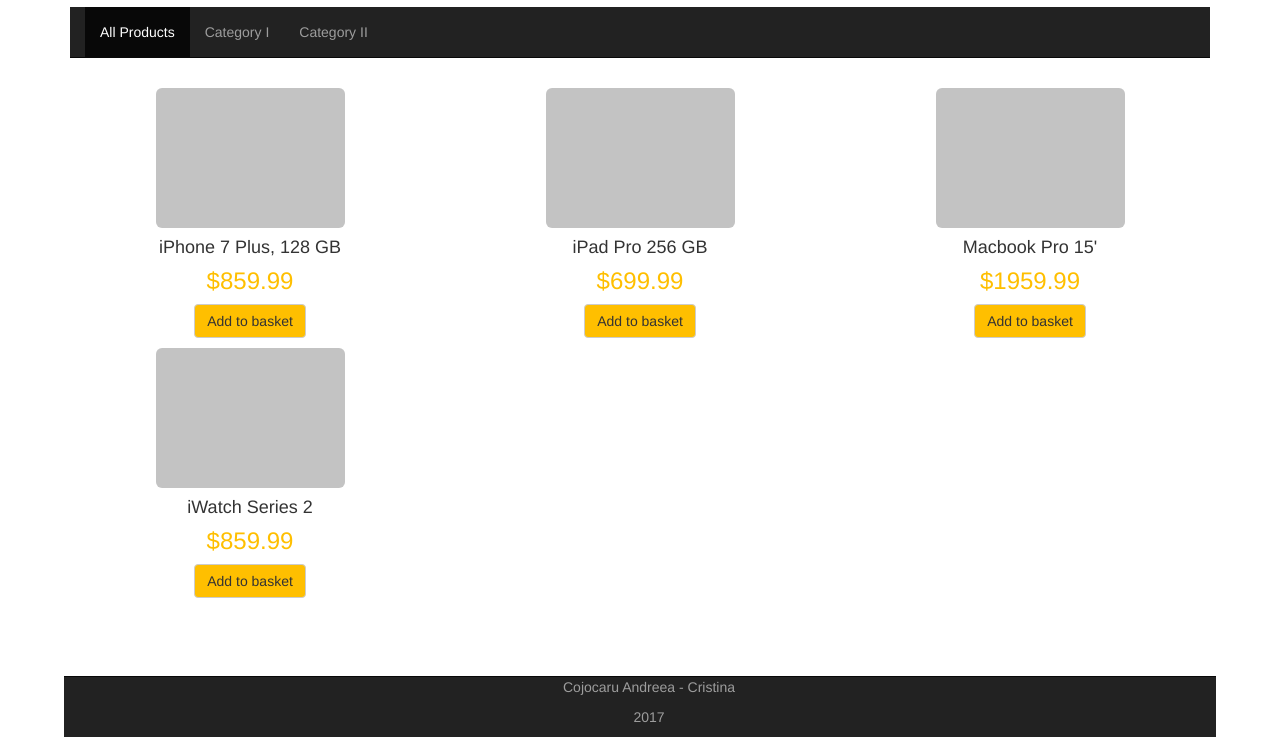
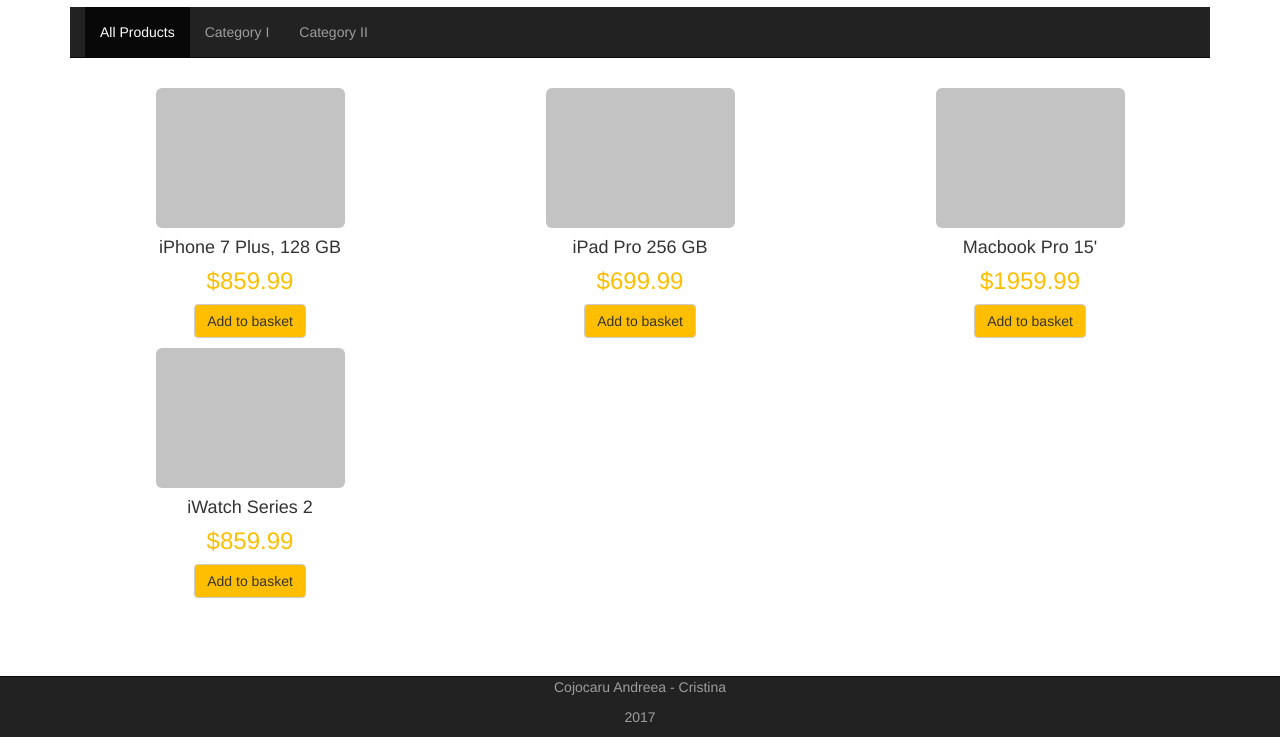
Before and after one commit to thirteenmd/WebStore, a plain HTML site: page WebStore/index.html in a window 1280 px wide. Shown: the part 63-800 px from the top of the page. Drawn offline with Linux system fonts and the light colour scheme.

Commit message:
changed the footer

```diff
--- a/WebStore/index.html
+++ b/WebStore/index.html
@@ -34,8 +34,7 @@
       #footer{
         position: fixed;
         bottom: 0;
-        width: 90%;
-        margin-left: 5%;
+
       }
       .text-header{
         font-weight:bold;
```
